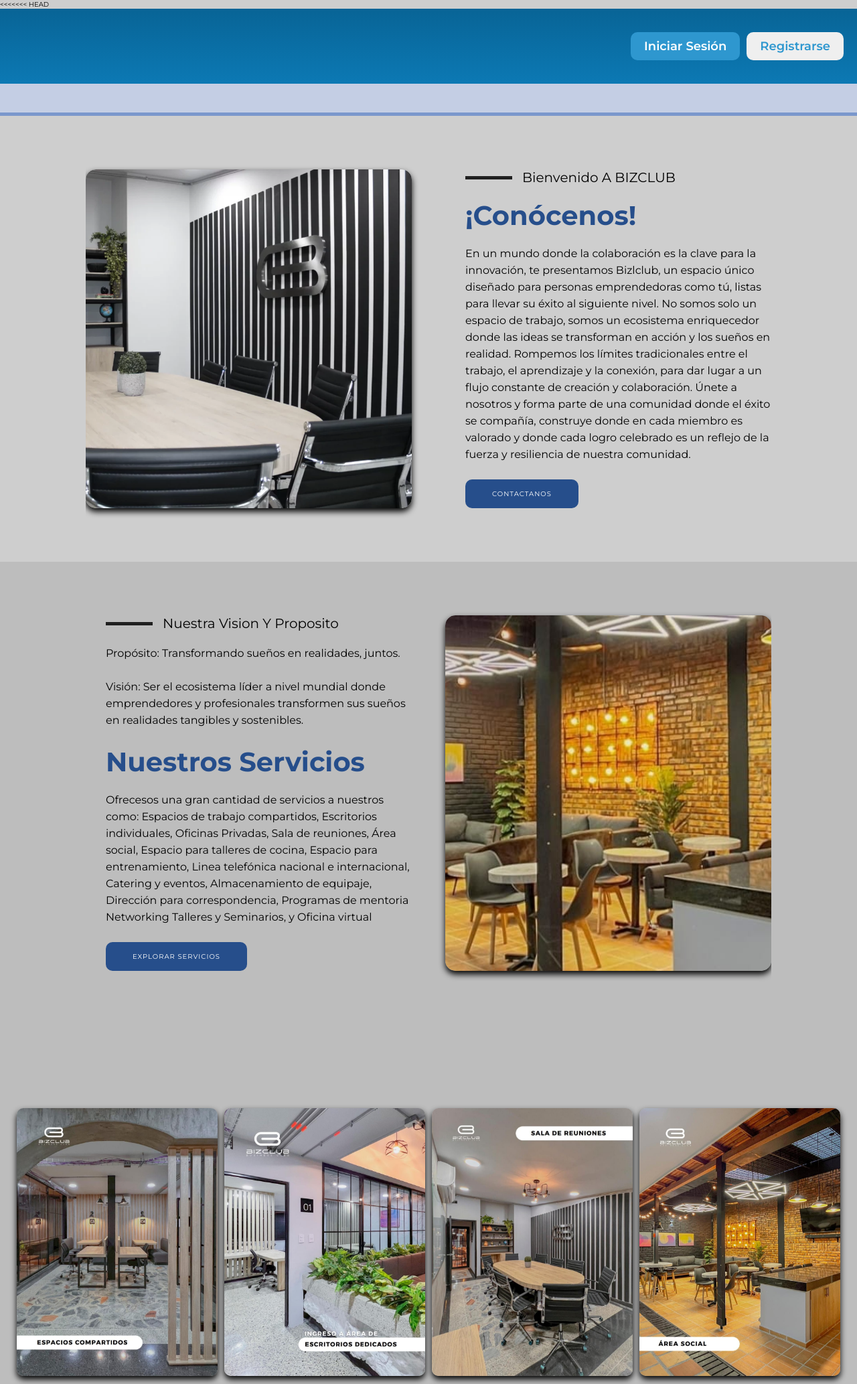
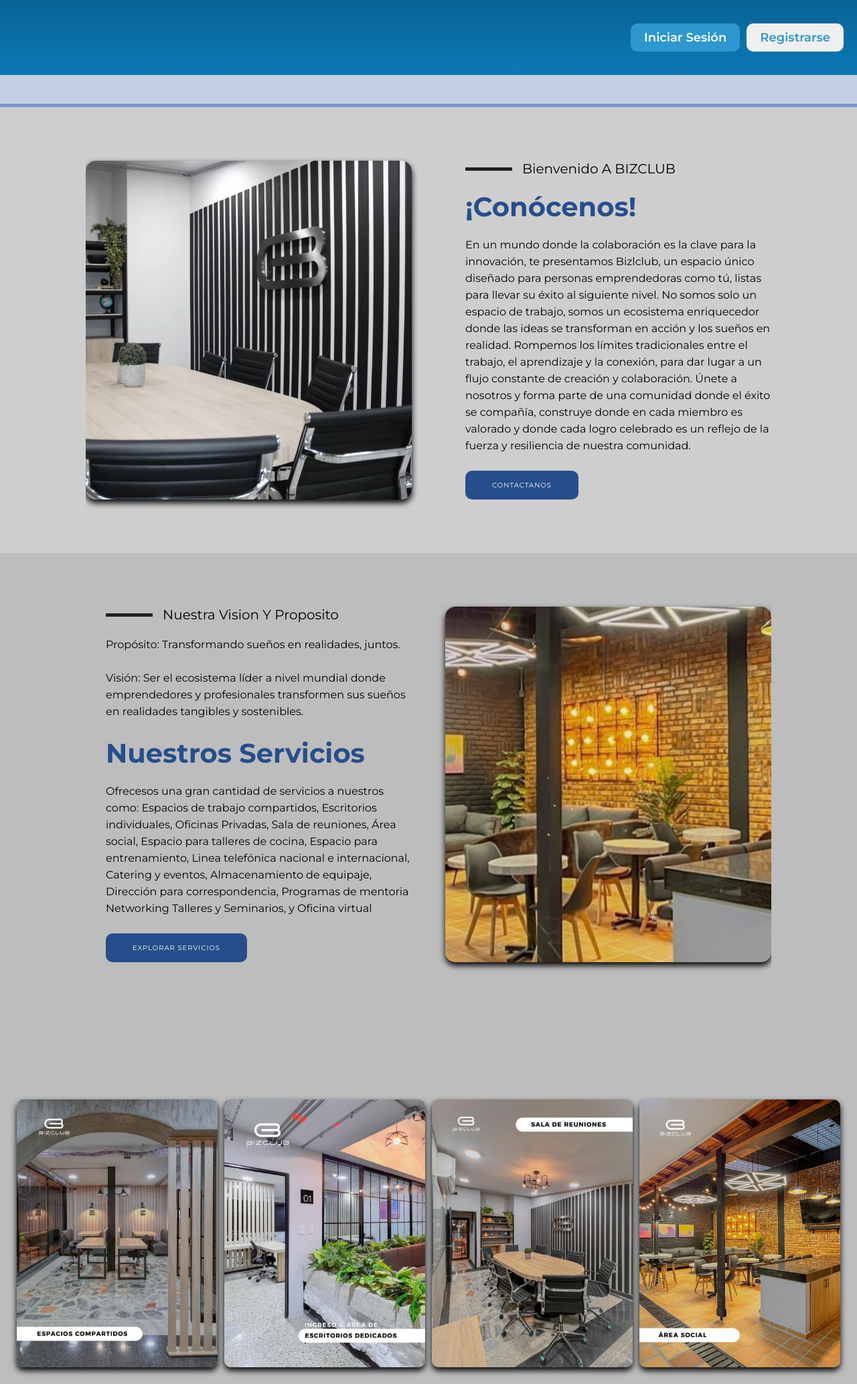
Before and after one commit to DanielMunioz2/BizLab-Web-v2, a PHP site: page /BizLab/ in a window 1280 px wide. Shown: the top 2067 px of the page at 67% size. Run offline with PHP 8.4, Linux system fonts and the light colour scheme; style sheets or scripts are compiled from the project's sources.

Commit message:
Update index.php

```diff
--- a/index.php
+++ b/index.php
@@ -1,4 +1,3 @@
-<<<<<<< HEAD
 <?php
 
     //::::::::::::::::::::::::::::::::::::::::::::::::::::::::::::::::::::::::::::::::::::::::::::::::::::::::::::::::::::::::::::::::::::::::::
@@ -465,6 +464,3 @@
         </footer>
     </body>
 </html>
-
-
->>>>>>> c0f0eb050c40ff493f01653c3df5f021d9518d1b
```
